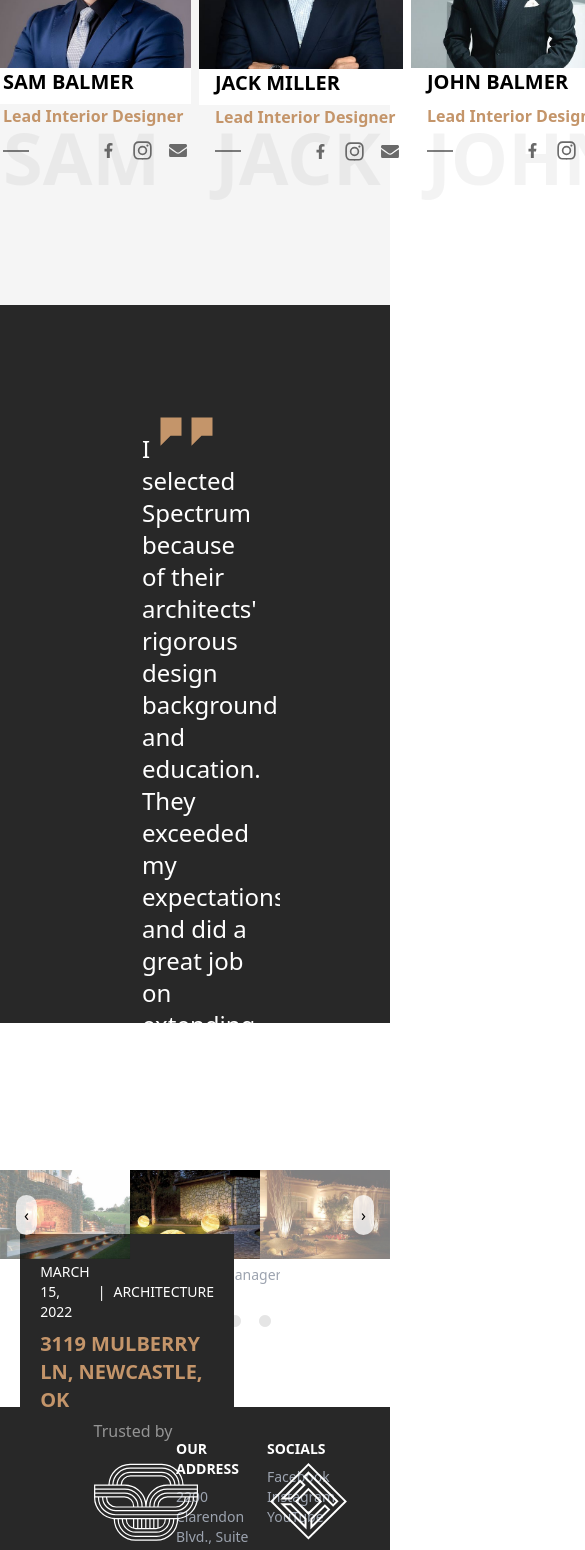
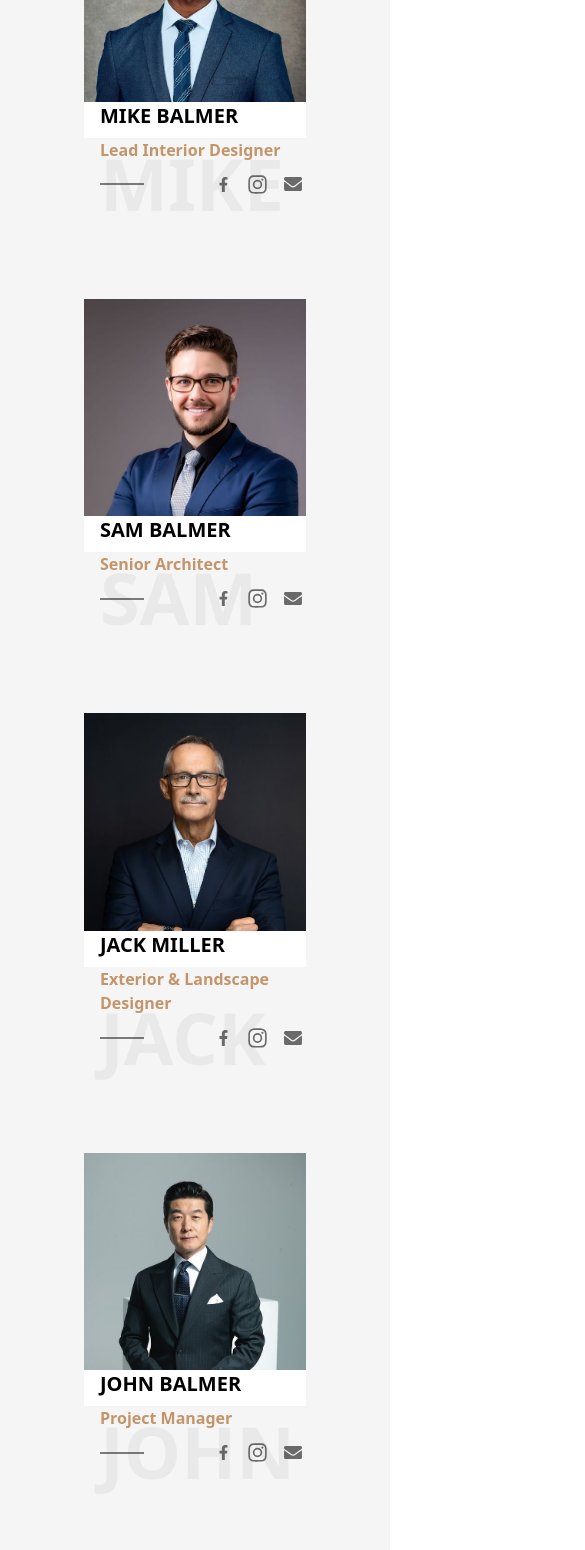
Before and after one commit to BaraaJadaan/lighting-building, a React (Vite) app: page / in a window 390 px wide. Shown: the part 1899-3449 px from the top of the page, 585 px wide, since content can reach past the window. Built offline with nearby package versions, Linux system fonts and the light colour scheme.

Commit message:
making it responsive

```diff
--- a/src/App.jsx
+++ b/src/App.jsx
@@ -1,5 +1,5 @@
 import './App.css'
-import FeaturedProjects from './components/FeaturedProjects'
+import FeaturedProjects from './layout/FeaturedProjects'
 import HamburgerNav from './components/HamburgerNav'
 import HeroSection from './layout/HeroSection'
 import ContactUs from './layout/ContactUs'
--- a/src/components/CustomarCarousal.jsx
+++ b/src/components/CustomarCarousal.jsx
@@ -21,13 +21,13 @@ function CustomarCarousal() {
   };
 
   return (
-    <div className="relative slider-container p-8 mx-[20%]">
+    <div className="relative slider-container p-4 lg:p-8 mx-[10%] lg:mx-[20%]">
       <Slider {...settings}>
         {data.map((customer, index) => (
-          <div key={index} className="testimonial-card text-left p-8 relative mt-16">
-            <p className="text-2xl mb-10">{customer.description}</p>
+          <div key={index} className="testimonial-card text-left p-4 lg:p-8 relative mt-16">
+            <p className="text-lg lg:text-2xl mb-4 lg:mb-10">{customer.description}</p>
             <div className="flex items-center mt-4">
-              <img src={customer.img} alt={customer.name} className="rounded w-16 h-16 object-cover" />
+              <img src={customer.img} alt={customer.name} className="rounded w-12 h-12 lg:w-16 lg:h-16 object-cover" />
               <div className="ml-4">
                 <h3 className="text-lg font-semibold text-white">{customer.name}</h3>
                 <p className="text-sm text-gray-400">{customer.title}</p>
--- a/src/index.css
+++ b/src/index.css
@@ -7,29 +7,29 @@
 
 .slick-dots {
   display: flex !important;
-  align-items: center ;
-  justify-content: flex-end ;
-  padding-left: 0;
-  margin-bottom: 5rem;
+  align-items: center !important;
+  justify-content: flex-end !important;
+  padding-left: 0 !important;
+  margin-bottom: 5rem !important;
 }
 
 .slick-dots li {
-  margin: 0 5px;
+  margin: 0 5px !important;
 }
 
 .slick-dots li button:before {
-  font-size: 14px;
-  color: #999;
+  font-size: 14px !important;
+  color: #999 !important;
 }
 
 .slick-dots li.slick-active button:before {
-  color: #ff8c00;
+  color: #ff8c00 !important;
 }
 
 .testimonial-card {
-  padding: 2rem;
-  border-radius: 0.5rem;
-  color: #fff;
-  position: relative;
-  overflow: hidden;
+  padding: 2rem !important;
+  border-radius: 0.5rem !important;
+  color: #fff !important;
+  position: relative !important;
+  overflow: hidden !important;
 }
--- a/src/layout/Customers.jsx
+++ b/src/layout/Customers.jsx
@@ -7,19 +7,21 @@ import logo3 from '../assets/logo3.svg'
 
 function Customers() {
   return (
-    <div className='bg-[#282828] relative h-[85vh]'>
-        <div>
-            <CustomarCarousal/>
+    <div className='bg-[#282828] relative min-h-screen py-10'>
+      <div className='container mx-auto px-4'>
+        <div className='relative'>
+          <CustomarCarousal />
+          <img src={quote} alt="quote" className='hidden lg:block absolute left-40 top-28 w-auto h-auto' />
         </div>
-        <img src={quote} alt="quote" className='absolute left-40 top-28' />
-        <h1 className='text-white opacity-50 ml-[24%]'>Trusted by</h1>
-        <div className='flex mx-[24%] mt-5'>
-            <img src={logo2} alt="logo1" className='me-8'/>
-            <img src={logo3} alt="logo1" className='mx-10'/>
-            <img src={logo1} alt="logo1" className='mx-10' />
-            <img src={logo2} alt="logo1" className='mx-10'/>
-            <img src={logo3} alt="logo1" className='mx-10'/>
+        <h1 className='text-white opacity-50 text-center mt-10 lg:mt-0'>Trusted by</h1>
+        <div className='flex flex-wrap justify-center mt-5'>
+          <img src={logo2} alt="logo1" className='m-4 w-20 lg:w-auto'/>
+          <img src={logo3} alt="logo1" className='m-4 w-20 lg:w-auto'/>
+          <img src={logo1} alt="logo1" className='m-4 w-20 lg:w-auto'/>
+          <img src={logo2} alt="logo1" className='m-4 w-20 lg:w-auto'/>
+          <img src={logo3} alt="logo1" className='m-4 w-20 lg:w-auto'/>
         </div>
+      </div>
     </div>
   )
 }
--- a/src/components/FeaturedProjects.jsx
+++ b/src/layout/FeaturedProjects.jsx
@@ -1,9 +1,12 @@
 import React, { useEffect, useRef } from 'react';
+import Slider from 'react-slick';
 import { gsap } from 'gsap';
 import '../index.css'; // Import the Tailwind CSS file
 import projects1 from '../assets/projects1.png';
 import projects2 from '../assets/projects2.png';
 import projects3 from '../assets/projects3.png';
+import 'slick-carousel/slick/slick.css';
+import 'slick-carousel/slick/slick-theme.css';
 
 const FeaturedProjects = () => {
   const slidesRef = useRef([]);
@@ -57,14 +60,29 @@ const FeaturedProjects = () => {
     setTimeout(() => setupSlides(), 750); // Ensure setupSlides is called after transition
   };
 
+  const settings = {
+    dots: true,
+    infinite: true,
+    speed: 500,
+    slidesToShow: 1,
+    slidesToScroll: 1,
+  };
+
+  const projects = [
+    { img: projects1, title: "3119 MULBERRY LN, NEWCASTLE, OK", description: "We have worked on this project for three months to completely extend and redesign the old 2-storey house.", date: "MARCH 15, 2022", category: "ARCHITECTURE" },
+    { img: projects2, title: "4367 LIBERTY ST, IRVING, TX", description: "Our team of exterior designers and architects integrated the latest innovations in this residential project.", date: "JUNE 19, 2022", category: "EXTERIOR DESIGN" },
+    { img: projects3, title: "2560 RUSSELL ST, BOSTON, MA", description: "As one of our first projects in 2022, this house features unique landscape design solutions and work on exterior.", date: "JANUARY 10, 2022", category: "LANDSCAPE DESIGN" },
+  ];
+
   return (
-    <div className="relative w-full h-96 overflow-hidden">
-      <div className="relative h-full flex justify-center items-center">
-        {[
-          { img: projects1, title: "3119 MULBERRY LN, NEWCASTLE, OK", description: "We have worked on this project for three months to completely extend and redesign the old 2-storey house.", date: "MARCH 15, 2022", category: "ARCHITECTURE" },
-          { img: projects2, title: "4367 LIBERTY ST, IRVING, TX", description: "Our team of exterior designers and architects integrated the latest innovations in this residential project.", date: "JUNE 19, 2022", category: "EXTERIOR DESIGN" },
-          { img: projects3, title: "2560 RUSSELL ST, BOSTON, MA", description: "As one of our first projects in 2022, this house features unique landscape design solutions and work on exterior.", date: "JANUARY 10, 2022", category: "LANDSCAPE DESIGN" },
-        ].map((project, index) => (
+    <div className="relative w-full h-[80vh] overflow-hidden">
+      <div className="text-center my-10">
+        <h1 className="text-4xl font-bold text-black mb-2">PRO<span className="text-[#C4956A]">JECTS</span></h1>
+        <p className="text-gray-600 mb-6">Below you can take a look at our featured and recent projects that have been numerously awarded for our unique light products.</p>
+        <div className="w-20 h-1 bg-[#C4956A] mx-auto mb-6"></div>
+      </div>
+      <div className="hidden lg:flex relative h-[60%] justify-center items-center">
+        {projects.map((project, index) => (
           <div
             key={index}
             className="absolute w-1/3 h-full opacity-0"
@@ -73,7 +91,7 @@ const FeaturedProjects = () => {
             <div className="w-full h-full flex items-center justify-center">
               <img src={project.img} alt={`Slide ${index + 1}`} className="w-full mx-2 object-contain" />
             </div>
-            <div className="absolute bg-[#282828] text-white text-sm px-5 py-7 mr-38 top-[55%] right-[20%] opacity-0 " ref={el => textRef.current[index] = el}>
+            <div className="absolute bg-[#282828] text-white text-sm px-5 py-7 top-[55%] right-[20%] opacity-0" ref={el => textRef.current[index] = el}>
               <div className="text-sm mb-2 flex items-center space-x-2">
                 <span>{project.date}</span>
                 <span className="mx-2">|</span>
@@ -101,6 +119,28 @@ const FeaturedProjects = () => {
           ›
         </button>
       </div>
+      <div className="lg:hidden">
+        <Slider {...settings}>
+          {projects.map((project, index) => (
+            <div key={index}>
+              <img src={project.img} alt={`Slide ${index + 1}`} className="w-full object-contain" />
+              <div className="bg-[#282828] text-white text-sm px-5 py-7 mt-2 mx-2">
+                <div className="text-sm mb-2 flex items-center space-x-2">
+                  <span>{project.date}</span>
+                  <span className="mx-2">|</span>
+                  <span>{project.category}</span>
+                </div>
+                <div className="text-xl font-bold text-[#C4956A] mb-4">
+                  {project.title}
+                </div>
+                <div className="text-white opacity-50">
+                  {project.description}
+                </div>
+              </div>
+            </div>
+          ))}
+        </Slider>
+      </div>
     </div>
   );
 };
--- a/src/layout/OurTeam.jsx
+++ b/src/layout/OurTeam.jsx
@@ -1,89 +1,46 @@
-import React from 'react'
-import team1 from '../assets/team1.png'
-import team2 from '../assets/team2.png'
-import team3 from '../assets/team3.png'
-import team4 from '../assets/team4.png'
-import facebook from '../assets/facebook.svg'
-import instagram from '../assets/instagram.svg'
-import email from '../assets/email.svg'
+import React from 'react';
+import team1 from '../assets/team1.png';
+import team2 from '../assets/team2.png';
+import team3 from '../assets/team3.png';
+import team4 from '../assets/team4.png';
+import facebook from '../assets/facebook.svg';
+import instagram from '../assets/instagram.svg';
+import email from '../assets/email.svg';
 
 export default function OurTeam() {
+  const teamMembers = [
+    { img: team1, name: 'MIKE BALMER', role: 'Lead Interior Designer', social: [facebook, instagram, email] },
+    { img: team2, name: 'SAM BALMER', role: 'Senior Architect', social: [facebook, instagram, email] },
+    { img: team3, name: 'JACK MILLER', role: 'Exterior & Landscape Designer', social: [facebook, instagram, email] },
+    { img: team4, name: 'JOHN BALMER', role: 'Project Manager', social: [facebook, instagram, email] }
+  ];
+
   return (
-    <section className='bg-[#F5F5F5] relative h-full '>
+    <section className='bg-[#F5F5F5] relative h-full'>
       <div className='mt-10'>
         <h1 className='text-2xl text-center font-bold mb-4 pt-14'>OUR TEAM</h1>
         <h2 className='text-center text-[#C4956A] font-bold mb-20'>PEOPLE BEHIND OUR SUCCESS</h2>
       </div>
-        <div className='flex justify-center '>
-            <div>
-                <div className='pb-2 bg-white mx-1'>
-                    <img src={team1} alt="team1"/>
-                    <h1 className='text-xl ml-4 font-bold hover:text-[#C4956A] transition-all inline'>MIKE BALMER</h1>
+      <div className='flex flex-wrap justify-center mx-16'>
+        {teamMembers.map((member, index) => (
+          <div key={index} className='w-full sm:w-1/2 lg:w-1/4 p-4'>
+            <div className='bg-white pb-2 mx-1'>
+              <img src={member.img} alt={member.name} className='w-full' />
+              <h1 className='text-xl ml-4 mt-4 font-bold hover:text-[#C4956A] transition-all inline'>{member.name}</h1>
             </div>
-                <p className='text-[#C4956A] font-bold ml-5 mb-3'>Lead Interior Designer</p>
+            <p className='text-[#C4956A] font-bold ml-5 mb-3'>{member.role}</p>
             <div className='flex items-center relative ml-5'>
               <div className=' border-t-2 border-black w-20 mr-16 opacity-50'></div>
-                    <img src={facebook} alt="facebook" className='mx-2' />
-                    <img src={instagram} alt="instagram" className='mx-2'/>
-                    <img src={email} alt="email" className='mx-2'/>
+              {member.social.map((icon, iconIndex) => (
+                <img key={iconIndex} src={icon} alt="social icon" className='mx-2' />
+              ))}
             </div>
-                <div className='ml-5 absolute bottom-28'>
-                    <p className=' text-7xl text-[#282828] font-extrabold opacity-5'>MIKE</p>
+            <div className='ml-5 relative bottom-12'>
+              <p className='text-7xl text-[#282828] font-extrabold opacity-5'>{member.name.split(' ')[0]}</p>
             </div>
           </div>
-            <div>
-                <div className='pb-2 bg-white mx-1'>
-                    <img src={team2} alt="team1"/>
-                    <h1 className='text-xl ml-4 font-bold hover:text-[#C4956A] transition-all inline'>SAM BALMER</h1>
+        ))}
       </div>
-                <p className='text-[#C4956A] font-bold ml-5 mb-3'>Lead Interior Designer</p>
-                <div className='flex items-center relative ml-5'>
-                    <div className=' border-t-2 border-black w-20 mr-16 opacity-50'></div>
-                    <img src={facebook} alt="facebook" className='mx-2' />
-                    <img src={instagram} alt="instagram" className='mx-2'/>
-                    <img src={email} alt="email" className='mx-2'/>
-                </div>
-                <div className='ml-5 absolute bottom-28'>
-                    <p className=' text-7xl text-[#282828] font-extrabold opacity-5'>SAM</p>
-                </div>
-            </div>
-
-            <div>
-                <div className='pb-2 bg-white mx-1'>
-                    <img src={team3} alt="team1"  />
-                    <h1 className='text-xl ml-4 font-bold hover:text-[#C4956A] transition-all inline'>JACK MILLER</h1>
-                </div>
-                <p className='text-[#C4956A] font-bold ml-5 mb-3'>Lead Interior Designer</p>
-                <div className='flex items-center relative ml-5'>
-                    <div className=' border-t-2 border-black w-20 mr-16 opacity-50'></div>
-                    <img src={facebook} alt="facebook" className='mx-2' />
-                    <img src={instagram} alt="instagram" className='mx-2'/>
-                    <img src={email} alt="email" className='mx-2'/>
-                </div>
-                <div className='ml-5 absolute bottom-28'>
-                    <p className=' text-7xl text-[#282828] font-extrabold opacity-5'>JACK</p>
-                </div>
-            </div>
-            <div className=' mb-36'>
-                <div className='pb-2 bg-white mx-1 '>
-                    <img src={team4} alt="team1" />
-                    <h1 className='text-xl ml-4 font-bold hover:text-[#C4956A] transition-all inline'>JOHN BALMER</h1>
-                </div>
-                <p className='text-[#C4956A] font-bold ml-5 mb-3'>Lead Interior Designer</p>
-                <div className='flex items-center relative ml-5'>
-                    <div className=' border-t-2 border-black w-20 mr-16 opacity-50'></div>
-                    <img src={facebook} alt="facebook" className='mx-2' />
-                    <img src={instagram} alt="instagram" className='mx-2'/>
-                    <img src={email} alt="email" className='mx-2'/>
-                </div>
-                <div className='ml-5 absolute bottom-28'>
-                    <p className=' text-7xl text-[#282828] font-extrabold opacity-5'>JOHN</p>
-                </div>
-
-            </div>
-
-        </div>
-
     </section>
-  )
+  );
 }
```
Also changed, not shown: src/layout/Footer.jsx (+7 -7 lines), src/layout/Carousel.css (renamed from src/components/Carousel.css), 5 other files (tests, documents, lock files or other folders). Lines whose indentation alone changed are shown as unchanged.
